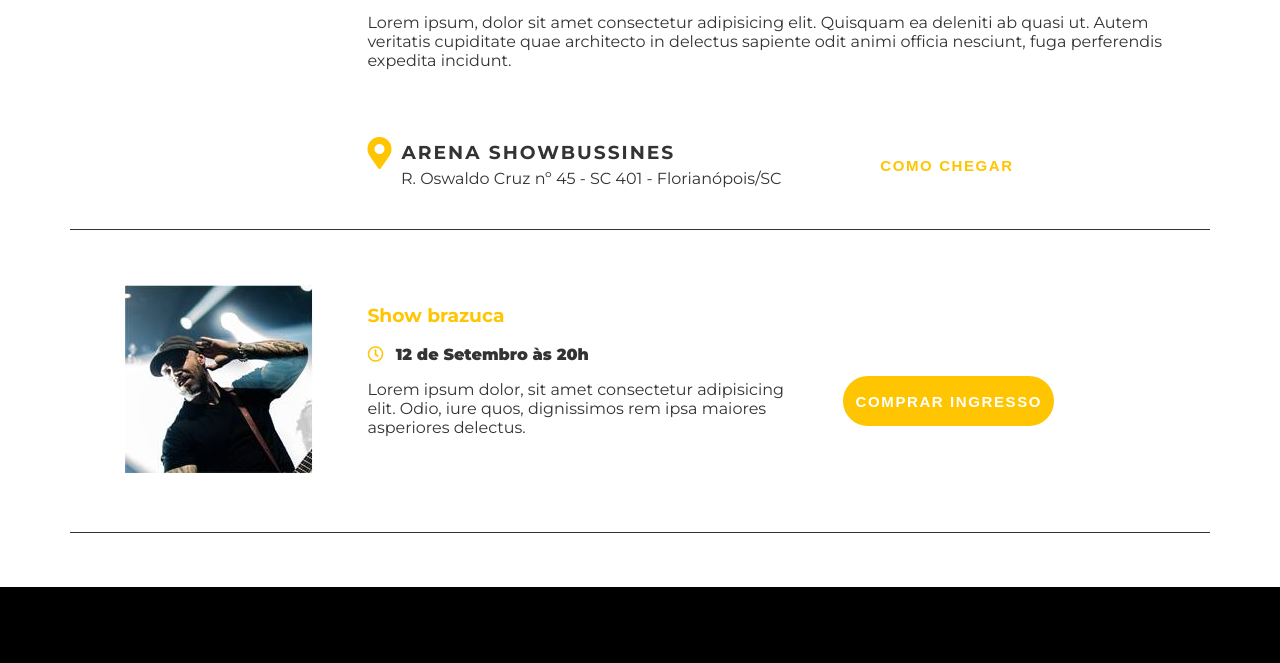
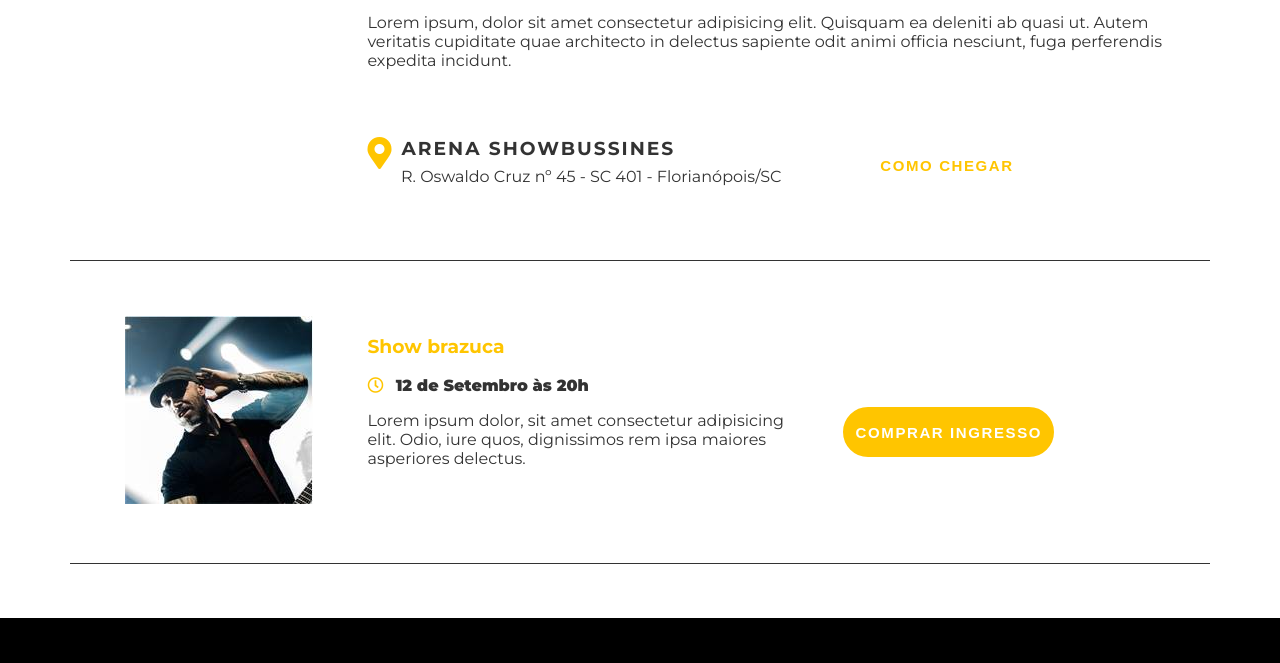
Before and after one commit to felipi-schommer/studion, a website: page src/events.html in a window 1280 px wide. Shown: the part 1463-2126 px from the top of the page. Drawn offline with Linux system fonts and the light colour scheme.

Commit message:
new parametres for css events page

```diff
--- a/src/css/_events.css
+++ b/src/css/_events.css
@@ -53,7 +53,10 @@
 }
 
 .colums{
-    padding: 2.4rem 0;
+    height: 7.5rem;
+    line-height: 1rem;
+    margin-bottom: 3.375rem;
+    padding: 2.4rem 0 0 0;
 }
 
 .icon{
@@ -72,7 +75,7 @@
     margin-left: 2.1rem;
 }
 
-.fixed__size{
+.colums .fixed__size{
     width: 412px;
 }
 .colums h3{
```
